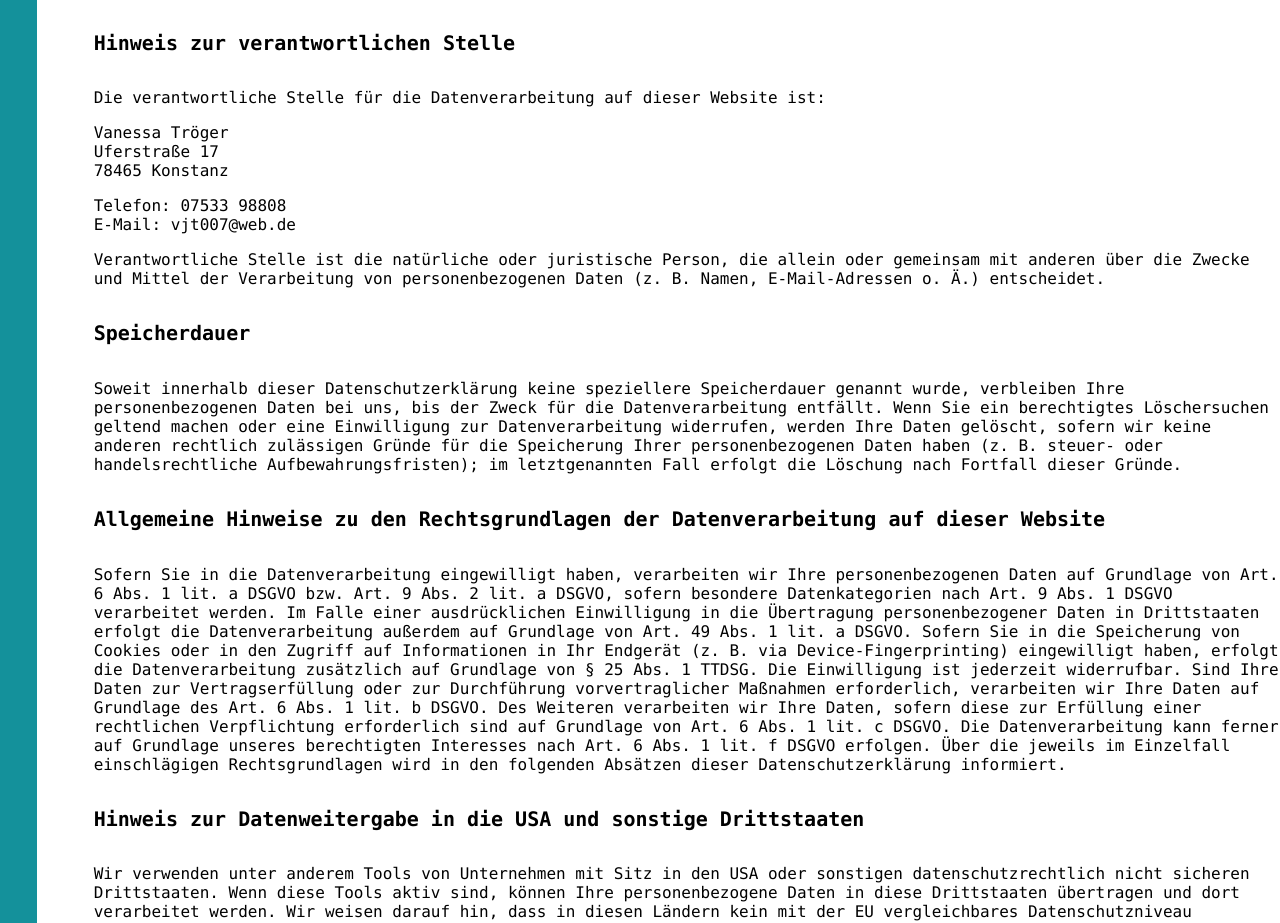
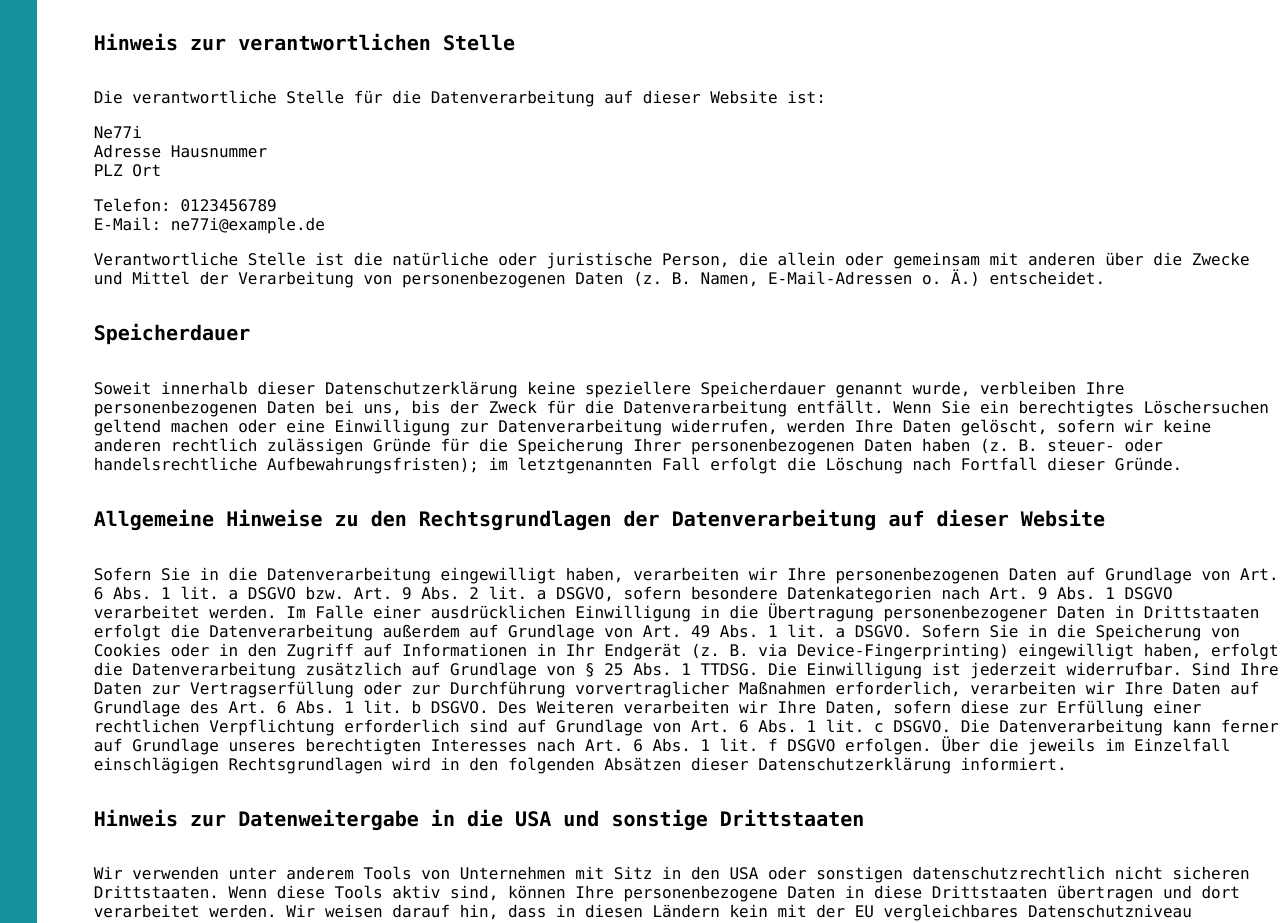
Before and after one commit to ne77i/reisen, a plain HTML site: page datenschutz-troeger.html in a window 1280 px wide. Shown: the part 1848-2771 px from the top of the page. Drawn offline with Linux system fonts and the light colour scheme.

Commit message:
Update datenschutz-troeger.html

```diff
--- a/datenschutz-troeger.html
+++ b/datenschutz-troeger.html
@@ -114,14 +114,14 @@
                 Die verantwortliche Stelle f&uuml;r die Datenverarbeitung auf dieser Website ist:
             </p>
              <p>
-                    Vanessa Tröger
-                <br> Uferstraße 17
-                <br> 78465 Konstanz
+                    Ne77i
+                <br> Adresse Hausnummer
+                <br> PLZ Ort
                 </p>
 
             <p>
-                Telefon: 07533 98808
-             <br>E-Mail: vjt007@web.de
+                Telefon: 0123456789
+             <br>E-Mail: ne77i@example.de
             </p>
 
              <p>Verantwortliche Stelle ist die nat&uuml;rliche oder juristische Person,
```
